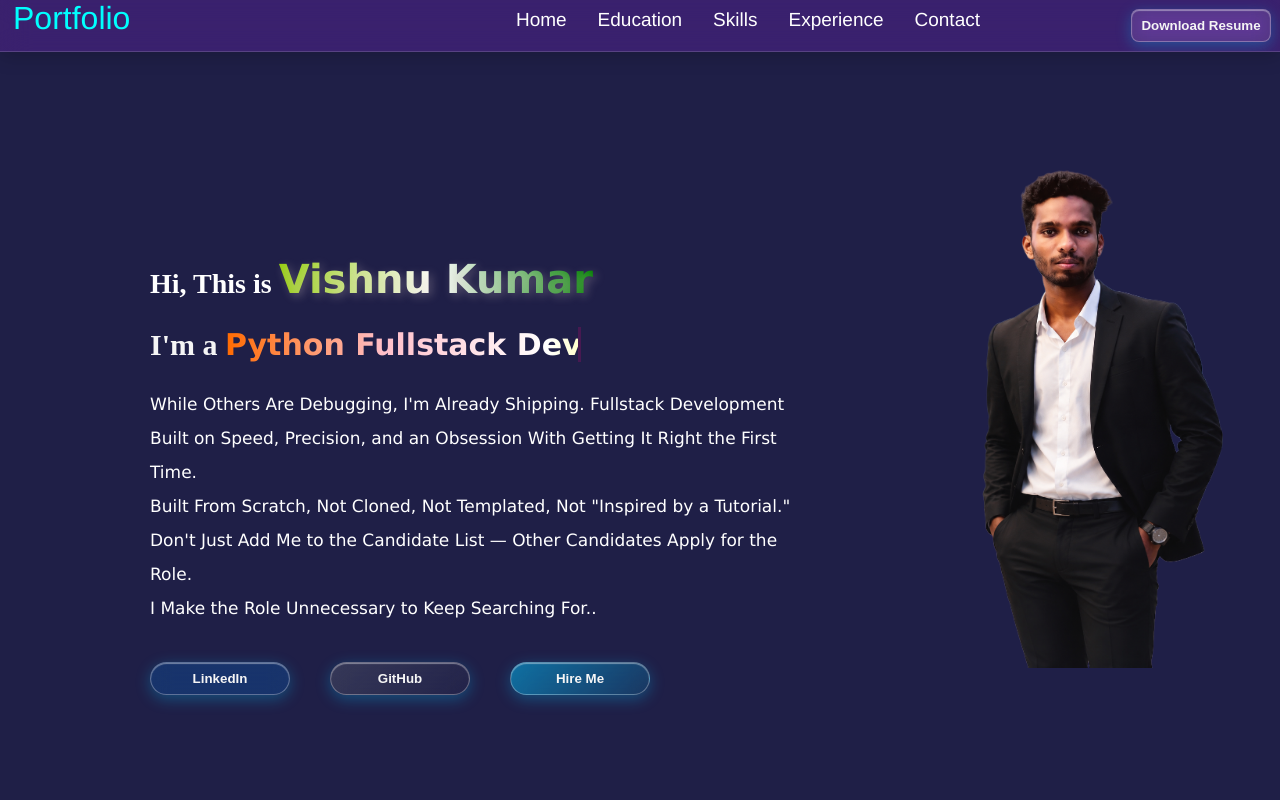
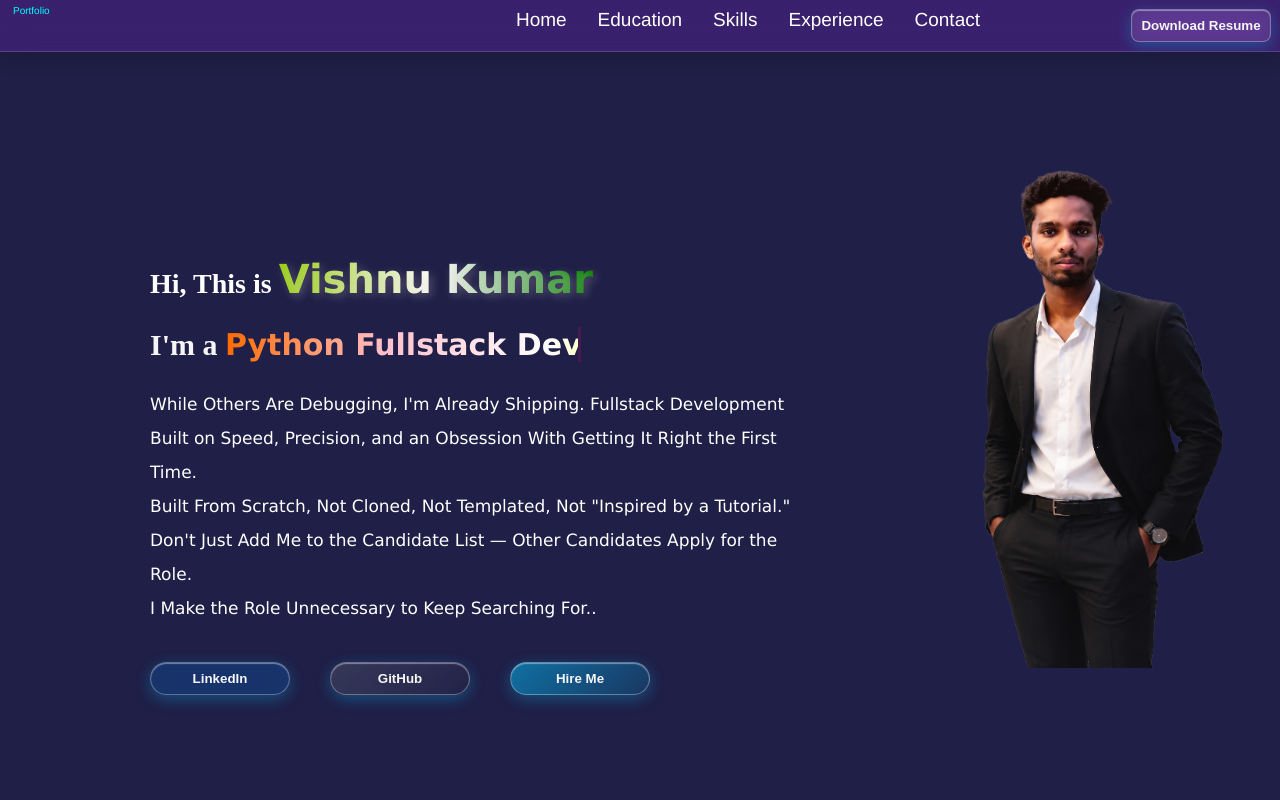
Before and after one commit to vishnukumarprojects/Portfolio, a plain HTML site: page index.html in a window 1280 px wide. Shown: the top 800 px of the page. Drawn offline with Linux system fonts and the light colour scheme.

Commit message:
index.html

```diff
--- a/index.html
+++ b/index.html
@@ -14,7 +14,7 @@
    <div class="nav-bar">
 
        <ul>
-        <a style="color:aqua; font-family:'Franklin Gothic Medium', 'Arial Narrow', Arial, sans-serif">Portfolio</a>
+        <a style="color:aqua;font-size:10px; font-family:'Franklin Gothic Medium', 'Arial Narrow', Arial, sans-serif">Portfolio</a>
 
         <li><a href="./Resume.pdf" download target="_blank"><button>Download Resume</button> </a></li>
         <li><a href="#contact">Contact</a></li>
```
